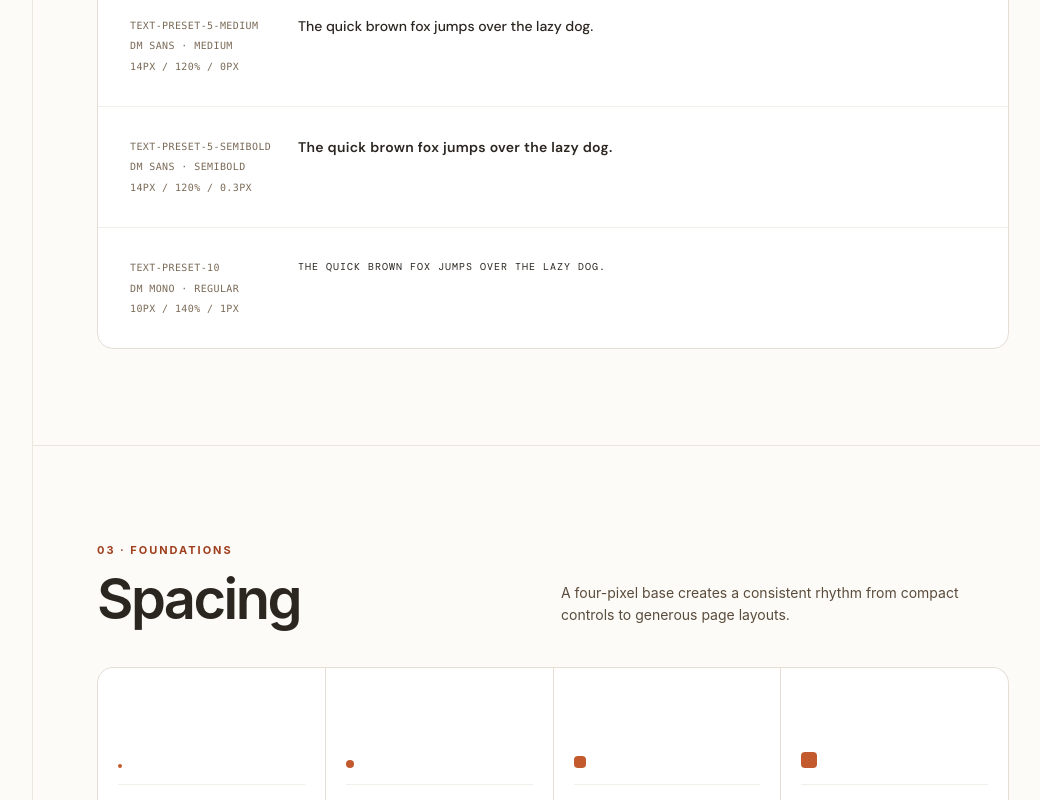
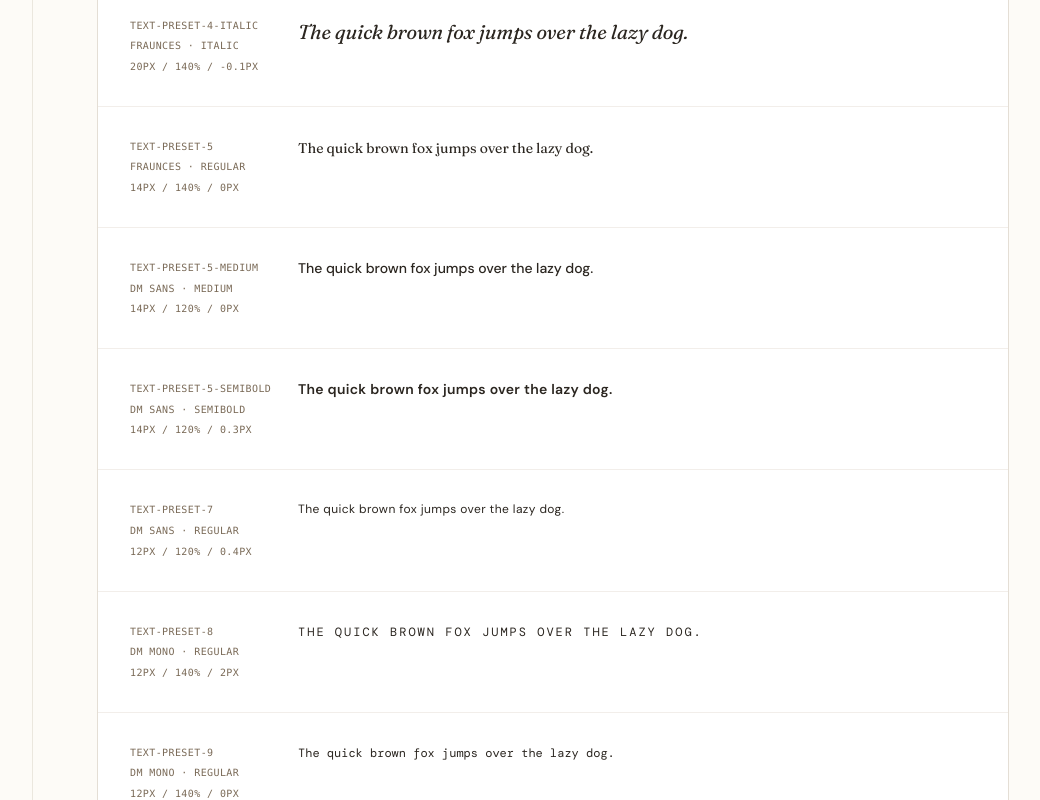
Before and after one commit to brandeth/Hotel-Booking-Confirmation-Page, a Nuxt app: page /design-system in a window 1280 px wide. Shown: the part 2600-3400 px from the top of the page, without its empty margins (207-1247 px from the left). Built offline with nearby package versions, Linux system fonts and the light colour scheme.

Commit message:
# update receipt component

```diff
--- a/app/assets/css/main.css
+++ b/app/assets/css/main.css
@@ -35,6 +35,18 @@
   --hb-text-preset-1-line-height: 1.2;
   --hb-text-preset-1-letter-spacing: -0.5px;
 
+  --hb-text-preset-2-font-family: var(--font-fraunces);
+  --hb-text-preset-2-font-size: 32px;
+  --hb-text-preset-2-font-weight: 400;
+  --hb-text-preset-2-line-height: 1.2;
+  --hb-text-preset-2-letter-spacing: -0.25px;
+
+  --hb-text-preset-3-font-family: var(--font-fraunces);
+  --hb-text-preset-3-font-size: 24px;
+  --hb-text-preset-3-font-weight: 400;
+  --hb-text-preset-3-line-height: 1.4;
+  --hb-text-preset-3-letter-spacing: -0.2px;
+
   --hb-text-preset-4-font-family: var(--font-fraunces);
   --hb-text-preset-4-font-size: 20px;
   --hb-text-preset-4-font-weight: 400;
@@ -58,6 +70,24 @@
   --hb-text-preset-5-semibold-font-weight: 600;
   --hb-text-preset-5-semibold-line-height: 1.2;
   --hb-text-preset-5-semibold-letter-spacing: 0.3px;
+
+  --hb-text-preset-7-font-family: var(--font-dm-sans);
+  --hb-text-preset-7-font-size: 12px;
+  --hb-text-preset-7-font-weight: 400;
+  --hb-text-preset-7-line-height: 1.2;
+  --hb-text-preset-7-letter-spacing: 0.4px;
+
+  --hb-text-preset-8-font-family: var(--font-dm-mono);
+  --hb-text-preset-8-font-size: 12px;
+  --hb-text-preset-8-font-weight: 400;
+  --hb-text-preset-8-line-height: 1.4;
+  --hb-text-preset-8-letter-spacing: 2px;
+
+  --hb-text-preset-9-font-family: var(--font-dm-mono);
+  --hb-text-preset-9-font-size: 12px;
+  --hb-text-preset-9-font-weight: 400;
+  --hb-text-preset-9-line-height: 1.4;
+  --hb-text-preset-9-letter-spacing: 0;
 
   --hb-text-preset-10-font-family: var(--font-dm-mono);
   --hb-text-preset-10-font-size: 10px;
@@ -90,6 +120,24 @@
   font-style: italic;
   line-height: var(--hb-text-preset-1-line-height);
   letter-spacing: var(--hb-text-preset-1-letter-spacing);
+}
+
+@utility text-preset-2 {
+  font-family: var(--hb-text-preset-2-font-family);
+  font-size: var(--hb-text-preset-2-font-size);
+  font-weight: var(--hb-text-preset-2-font-weight);
+  font-style: normal;
+  line-height: var(--hb-text-preset-2-line-height);
+  letter-spacing: var(--hb-text-preset-2-letter-spacing);
+}
+
+@utility text-preset-3 {
+  font-family: var(--hb-text-preset-3-font-family);
+  font-size: var(--hb-text-preset-3-font-size);
+  font-weight: var(--hb-text-preset-3-font-weight);
+  font-style: normal;
+  line-height: var(--hb-text-preset-3-line-height);
+  letter-spacing: var(--hb-text-preset-3-letter-spacing);
 }
 
 @utility text-preset-4 {
@@ -135,6 +183,34 @@
   font-style: normal;
   line-height: var(--hb-text-preset-5-semibold-line-height);
   letter-spacing: var(--hb-text-preset-5-semibold-letter-spacing);
+}
+
+@utility text-preset-7 {
+  font-family: var(--hb-text-preset-7-font-family);
+  font-size: var(--hb-text-preset-7-font-size);
+  font-weight: var(--hb-text-preset-7-font-weight);
+  font-style: normal;
+  line-height: var(--hb-text-preset-7-line-height);
+  letter-spacing: var(--hb-text-preset-7-letter-spacing);
+}
+
+@utility text-preset-8 {
+  font-family: var(--hb-text-preset-8-font-family);
+  font-size: var(--hb-text-preset-8-font-size);
+  font-weight: var(--hb-text-preset-8-font-weight);
+  font-style: normal;
+  line-height: var(--hb-text-preset-8-line-height);
+  letter-spacing: var(--hb-text-preset-8-letter-spacing);
+  text-transform: uppercase;
+}
+
+@utility text-preset-9 {
+  font-family: var(--hb-text-preset-9-font-family);
+  font-size: var(--hb-text-preset-9-font-size);
+  font-weight: var(--hb-text-preset-9-font-weight);
+  font-style: normal;
+  line-height: var(--hb-text-preset-9-line-height);
+  letter-spacing: var(--hb-text-preset-9-letter-spacing);
 }
 
 @utility text-preset-10 {
--- a/app/components/BookingReceipt.vue
+++ b/app/components/BookingReceipt.vue
@@ -66,38 +66,42 @@ const formatAmount = (amount: number) => new Intl.NumberFormat(props.locale, {
     <header class="receipt-header">
       <div>
         <p class="text-preset-10 text-hb-neutral-600">Receipt</p>
-        <h1 id="receipt-title" class="receipt-title">Your stay</h1>
+        <h1 id="receipt-title" class="text-preset-4 text-hb-neutral-900">Your stay</h1>
       </div>
 
       <p class="receipt-reference text-preset-10 text-hb-neutral-600">
-        <span>№ {{ receiptNumber }}</span>
+        <span>№&nbsp;{{ receiptNumber }}</span>
         <span>{{ confirmationCode }}</span>
       </p>
     </header>
 
     <section class="stay-dates" aria-label="Stay dates">
-      <div v-for="(stayDate, label) in { 'Check in': checkIn, 'Check out': checkOut }" :key="label" class="stay-date">
+      <div v-for="(stayDate, label) in { 'Check In': checkIn, 'Check Out': checkOut }" :key="label" class="stay-date">
         <p class="text-preset-10 text-hb-neutral-600">{{ label }}</p>
-        <p class="stay-date-value">
+        <p class="stay-date-value text-preset-2 text-hb-neutral-900">
           {{ dateParts(stayDate.iso).day }} {{ dateParts(stayDate.iso).month }}
         </p>
-        <p class="stay-date-meta">
+        <p class="stay-date-meta text-preset-7 text-hb-neutral-700">
           {{ dateParts(stayDate.iso).weekday }} · {{ stayDate.time }}
         </p>
       </div>
     </section>
 
     <section class="receipt-items" aria-label="Charges">
-      <div v-for="item in items" :key="item.label" class="receipt-row" :class="{ 'receipt-row-muted': item.muted }">
-        <span>{{ item.label }}</span>
-        <span class="receipt-amount">{{ currencySymbol }}&nbsp;{{ formatAmount(item.amount) }}</span>
+      <div v-for="item in items" :key="item.label" class="receipt-row">
+        <span class="text-preset-5 text-hb-neutral-900">{{ item.label }}</span>
+        <span class="receipt-amount text-preset-9 text-hb-neutral-900">
+          <span>{{ currencySymbol }}</span>
+          <span>{{ formatAmount(item.amount) }}</span>
+        </span>
       </div>
     </section>
 
     <section class="receipt-total" aria-label="Total paid">
-      <p class="receipt-total-label">Total paid</p>
-      <p class="receipt-total-value">
-        <span aria-hidden="true">{{ currencySymbol }}</span>{{ formatAmount(total) }}
+      <p class="text-preset-8 text-hb-neutral-600">Total paid</p>
+      <p class="receipt-total-value text-preset-3 text-hb-neutral-900">
+        <span>{{ currencySymbol }}</span>
+        <span>{{ formatAmount(total) }}</span>
       </p>
     </section>
 
@@ -134,18 +138,12 @@ const formatAmount = (amount: number) => new Intl.NumberFormat(props.locale, {
   border-bottom: 1px dashed var(--color-hb-neutral-400);
 }
 
-.receipt-title,
-.stay-date-value,
 .receipt-total-value {
-  font-family: Georgia, "Times New Roman", ui-serif, serif;
-  font-weight: 500;
-}
-
-.receipt-title {
-  margin-top: 6px;
-  font-size: 20px;
-  line-height: 24px;
-  letter-spacing: -0.015em;
+  display: flex;
+  align-items: baseline;
+  gap: 0.25em;
+  font-variant-numeric: tabular-nums;
+  white-space: nowrap;
 }
 
 .receipt-reference {
@@ -171,17 +169,11 @@ const formatAmount = (amount: number) => new Intl.NumberFormat(props.locale, {
 
 .stay-date-value {
   margin-top: 10px;
-  font-size: 32px;
-  line-height: 34px;
-  letter-spacing: -0.035em;
   white-space: nowrap;
 }
 
 .stay-date-meta {
   margin-top: 1px;
-  color: var(--color-hb-neutral-700);
-  font-size: 14px;
-  line-height: 20px;
   white-space: nowrap;
 }
 
@@ -198,18 +190,13 @@ const formatAmount = (amount: number) => new Intl.NumberFormat(props.locale, {
   align-items: baseline;
   justify-content: space-between;
   gap: 16px;
-  font-size: 14px;
-  line-height: 20px;
-}
-
-.receipt-row-muted {
-  color: var(--color-hb-neutral-700);
 }
 
 .receipt-amount {
+  display: flex;
   flex: none;
-  font-family: ui-monospace, SFMono-Regular, Menlo, Monaco, Consolas, monospace;
-  font-size: 13px;
+  align-items: baseline;
+  gap: 0.25em;
   font-variant-numeric: tabular-nums;
 }
 
@@ -221,28 +208,9 @@ const formatAmount = (amount: number) => new Intl.NumberFormat(props.locale, {
   gap: 16px;
 }
 
-.receipt-total-label {
-  color: var(--color-hb-neutral-600);
-  font-family: ui-monospace, SFMono-Regular, Menlo, Monaco, Consolas, monospace;
-  font-size: 12px;
-  line-height: 16px;
-  letter-spacing: 0.2em;
-  text-transform: uppercase;
-}
-
-.receipt-total-value {
-  display: flex;
-  align-items: baseline;
-  gap: 3px;
-  font-size: 28px;
-  line-height: 32px;
-  letter-spacing: -0.035em;
-  font-variant-numeric: tabular-nums;
-}
-
 .receipt-footer {
   display: flex;
-  align-items: end;
+  align-items: center;
   justify-content: space-between;
   gap: 20px;
 }
@@ -259,17 +227,5 @@ const formatAmount = (amount: number) => new Intl.NumberFormat(props.locale, {
     min-height: 420px;
     padding-inline: 20px;
   }
-
-  .stay-date-value {
-    font-size: 28px;
-  }
-
-  .stay-date-meta {
-    font-size: 12px;
-  }
-
-  .receipt-row {
-    font-size: 13px;
-  }
 }
 </style>
--- a/app/pages/design-system.vue
+++ b/app/pages/design-system.vue
@@ -52,11 +52,16 @@ const accentColors = [
 const textPresets = [
   { name: 'text-preset-1', className: 'text-preset-1', family: 'Fraunces', style: 'Regular', size: '40px', leading: '120%', tracking: '-0.5px' },
   { name: 'text-preset-1-italic', className: 'text-preset-1-italic', family: 'Fraunces', style: 'Italic', size: '40px', leading: '120%', tracking: '-0.5px' },
+  { name: 'text-preset-2', className: 'text-preset-2', family: 'Fraunces', style: 'Regular', size: '32px', leading: '120%', tracking: '-0.25px' },
+  { name: 'text-preset-3', className: 'text-preset-3', family: 'Fraunces', style: 'Regular', size: '24px', leading: '140%', tracking: '-0.2px' },
   { name: 'text-preset-4', className: 'text-preset-4', family: 'Fraunces', style: 'Regular', size: '20px', leading: '140%', tracking: '-0.1px' },
   { name: 'text-preset-4-italic', className: 'text-preset-4-italic', family: 'Fraunces', style: 'Italic', size: '20px', leading: '140%', tracking: '-0.1px' },
   { name: 'text-preset-5', className: 'text-preset-5', family: 'Fraunces', style: 'Regular', size: '14px', leading: '140%', tracking: '0px' },
   { name: 'text-preset-5-medium', className: 'text-preset-5-medium', family: 'DM Sans', style: 'Medium', size: '14px', leading: '120%', tracking: '0px' },
   { name: 'text-preset-5-semibold', className: 'text-preset-5-semibold', family: 'DM Sans', style: 'SemiBold', size: '14px', leading: '120%', tracking: '0.3px' },
+  { name: 'text-preset-7', className: 'text-preset-7', family: 'DM Sans', style: 'Regular', size: '12px', leading: '120%', tracking: '0.4px' },
+  { name: 'text-preset-8', className: 'text-preset-8', family: 'DM Mono', style: 'Regular', size: '12px', leading: '140%', tracking: '2px' },
+  { name: 'text-preset-9', className: 'text-preset-9', family: 'DM Mono', style: 'Regular', size: '12px', leading: '140%', tracking: '0px' },
   { name: 'text-preset-10', className: 'text-preset-10', family: 'DM Mono', style: 'Regular', size: '10px', leading: '140%', tracking: '1px' },
 ]
 
```
